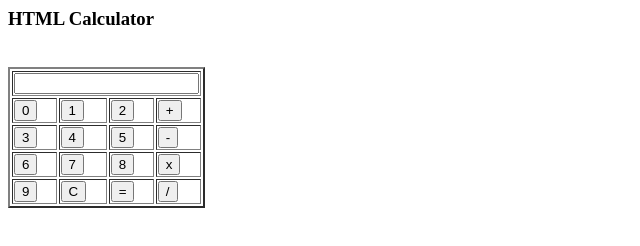
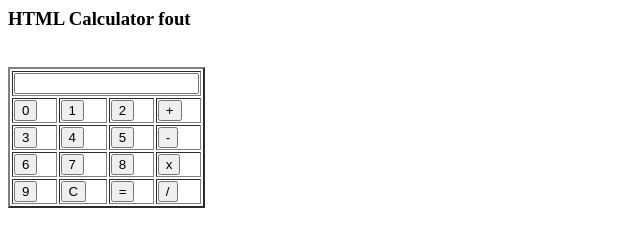
Before and after one commit to Peter0370657/RestCalc, a website: page public/index.html in a window 1280 px wide. Shown: the full height of the page, 0-640 px from the left. Drawn offline with Linux system fonts and the light colour scheme.

```diff
--- a/public/index.html
+++ b/public/index.html
@@ -1,7 +1,8 @@
 <html>
 <head></head>
 <body>
-<h3>HTML Calculator</h3>
+<h3>HTML Calculator
+fout</h3>
 <br/>
 <form Name="calc">
 <table border=2>
```
